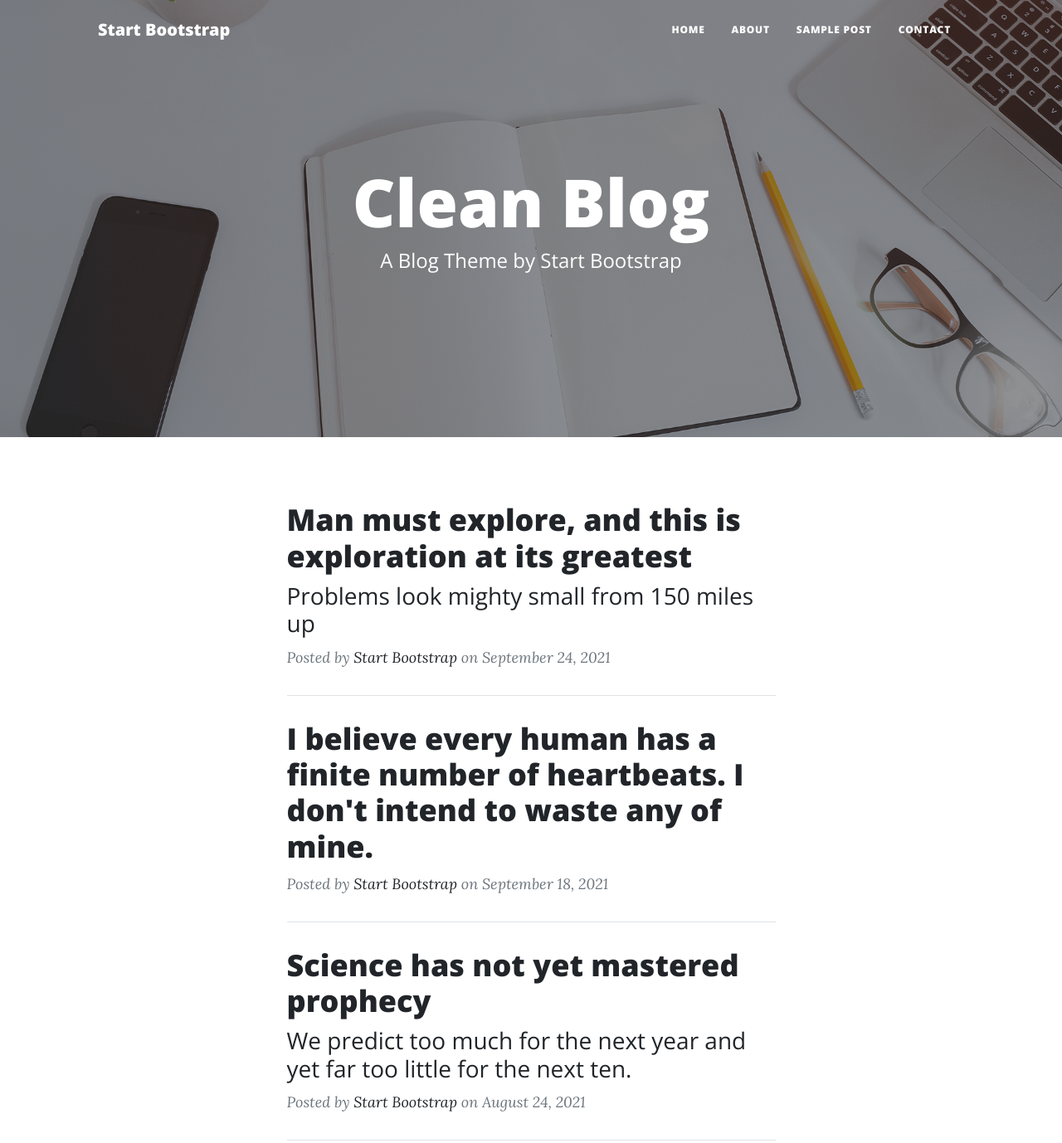
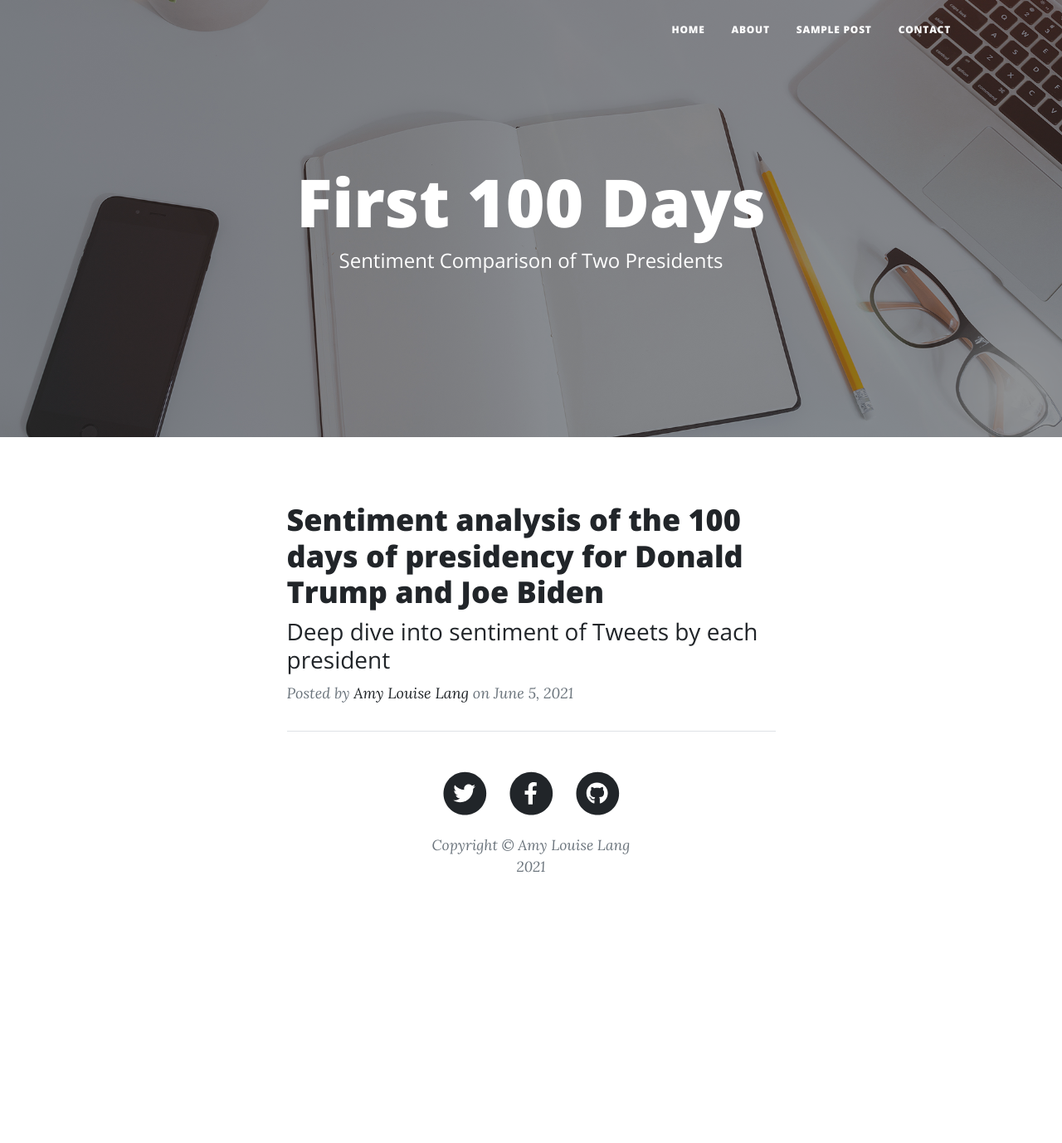
Before and after one commit to LangsterGA/Sentiment100, a plain HTML site: page site/index.html in a window 1280 px wide. Shown: the part 5-1383 px from the top of the page at 83% size. After the commit the page ends 1111 px from the top, so only its background shows below. Drawn offline with nearby package versions, Linux system fonts and the light colour scheme.

Commit message:
Index updates

```diff
--- a/site/index.html
+++ b/site/index.html
@@ -5,7 +5,7 @@
         <meta name="viewport" content="width=device-width, initial-scale=1, shrink-to-fit=no" />
         <meta name="description" content="" />
         <meta name="author" content="" />
-        <title>Clean Blog - Start Bootstrap Theme</title>
+        <title>First 100 Days</title>
         <link rel="icon" type="image/x-icon" href="assets/favicon.ico" />
         <!-- Font Awesome icons (free version)-->
         <script src="https://use.fontawesome.com/releases/v5.15.3/js/all.js" crossorigin="anonymous"></script>
@@ -19,7 +19,7 @@
         <!-- Navigation-->
         <nav class="navbar navbar-expand-lg navbar-light" id="mainNav">
             <div class="container px-4 px-lg-5">
-                <a class="navbar-brand" href="index.html">Start Bootstrap</a>
+                <!-- <a class="navbar-brand" href="index.html">Start Bootstrap</a> -->
                 <button class="navbar-toggler" type="button" data-bs-toggle="collapse" data-bs-target="#navbarResponsive" aria-controls="navbarResponsive" aria-expanded="false" aria-label="Toggle navigation">
                     Menu
                     <i class="fas fa-bars"></i>
@@ -40,8 +40,8 @@
                 <div class="row gx-4 gx-lg-5 justify-content-center">
                     <div class="col-md-10 col-lg-8 col-xl-7">
                         <div class="site-heading">
-                            <h1>Clean Blog</h1>
-                            <span class="subheading">A Blog Theme by Start Bootstrap</span>
+                            <h1>First 100 Days</h1>
+                            <span class="subheading">Sentiment Comparison of Two Presidents</span>
                         </div>
                     </div>
                 </div>
@@ -54,19 +54,19 @@
                     <!-- Post preview-->
                     <div class="post-preview">
                         <a href="post.html">
-                            <h2 class="post-title">Man must explore, and this is exploration at its greatest</h2>
-                            <h3 class="post-subtitle">Problems look mighty small from 150 miles up</h3>
+                            <h2 class="post-title">Sentiment analysis of the 100 days of presidency for Donald Trump and Joe Biden</h2>
+                            <h3 class="post-subtitle">Deep dive into sentiment of Tweets by each president</h3>
                         </a>
                         <p class="post-meta">
                             Posted by
-                            <a href="#!">Start Bootstrap</a>
-                            on September 24, 2021
+                            <a href="#!">Amy Louise Lang</a>
+                            on June 5, 2021
                         </p>
                     </div>
                     <!-- Divider-->
-                    <hr class="my-4" />
+                    <!-- <hr class="my-4" /> -->
                     <!-- Post preview-->
-                    <div class="post-preview">
+                    <!-- <div class="post-preview">
                         <a href="post.html"><h2 class="post-title">I believe every human has a finite number of heartbeats. I don't intend to waste any of mine.</h2></a>
                         <p class="post-meta">
                             Posted by
@@ -75,9 +75,9 @@
                         </p>
                     </div>
                     <!-- Divider-->
-                    <hr class="my-4" />
+                    <!-- <hr class="my-4" />
                     <!-- Post preview-->
-                    <div class="post-preview">
+                    <!-- <div class="post-preview">
                         <a href="post.html">
                             <h2 class="post-title">Science has not yet mastered prophecy</h2>
                             <h3 class="post-subtitle">We predict too much for the next year and yet far too little for the next ten.</h3>
@@ -87,11 +87,11 @@
                             <a href="#!">Start Bootstrap</a>
                             on August 24, 2021
                         </p>
-                    </div>
+                    </div> -->
                     <!-- Divider-->
-                    <hr class="my-4" />
+                    <!-- <hr class="my-4" /> -->
                     <!-- Post preview-->
-                    <div class="post-preview">
+                    <!-- <div class="post-preview">
                         <a href="post.html">
                             <h2 class="post-title">Failure is not an option</h2>
                             <h3 class="post-subtitle">Many say exploration is part of our destiny, but it’s actually our duty to future generations.</h3>
@@ -101,14 +101,14 @@
                             <a href="#!">Start Bootstrap</a>
                             on July 8, 2021
                         </p>
-                    </div>
+                    </div> -->
                     <!-- Divider-->
-                    <hr class="my-4" />
+                    <!-- <hr class="my-4" /> -->
                     <!-- Pager-->
-                    <div class="d-flex justify-content-end mb-4"><a class="btn btn-primary text-uppercase" href="#!">Older Posts →</a></div>
+                    <!-- <div class="d-flex justify-content-end mb-4"><a class="btn btn-primary text-uppercase" href="#!">Older Posts →</a></div>
                 </div>
             </div>
-        </div>
+        <!-- </div>
         <!-- Footer-->
         <footer class="border-top">
             <div class="container px-4 px-lg-5">
@@ -140,7 +140,7 @@
                                 </a>
                             </li>
                         </ul>
-                        <div class="small text-center text-muted fst-italic">Copyright &copy; Your Website 2021</div>
+                        <div class="small text-center text-muted fst-italic">Copyright &copy; Amy Louise Lang 2021</div>
                     </div>
                 </div>
             </div>
```
